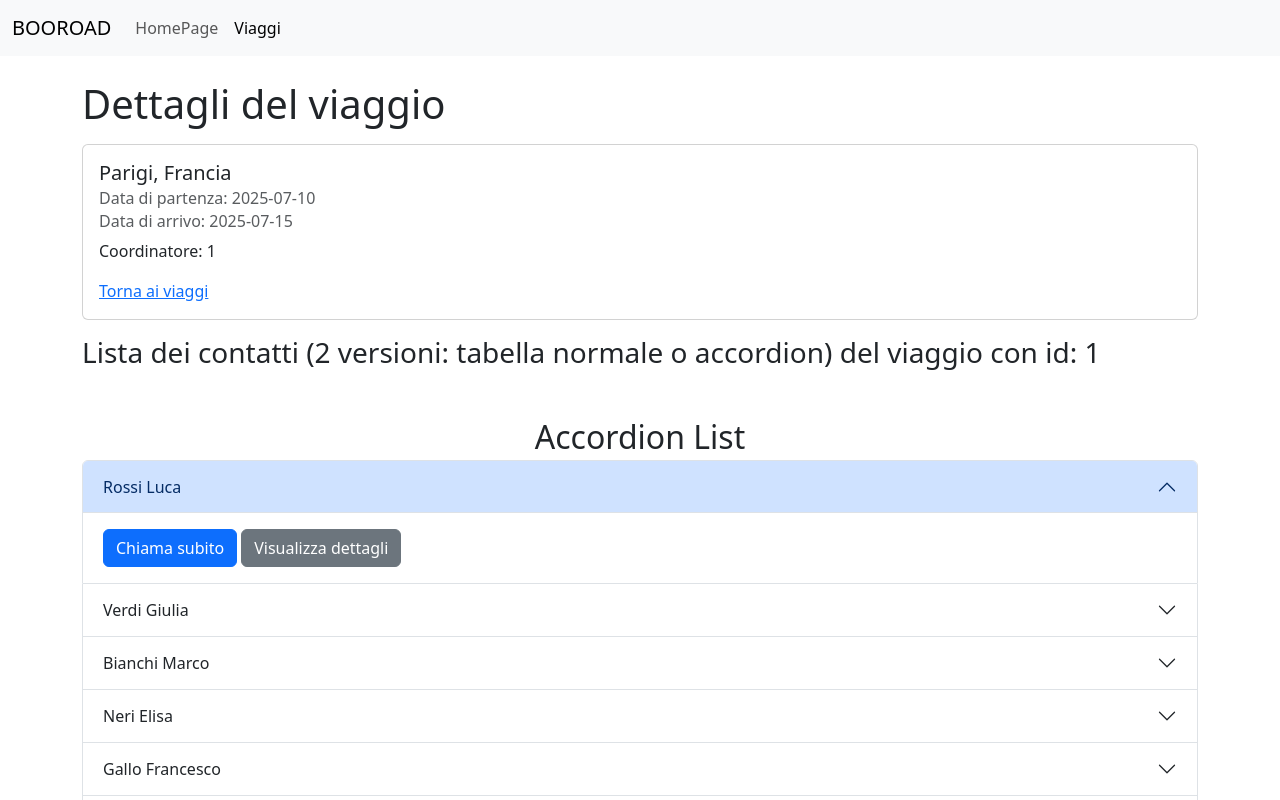
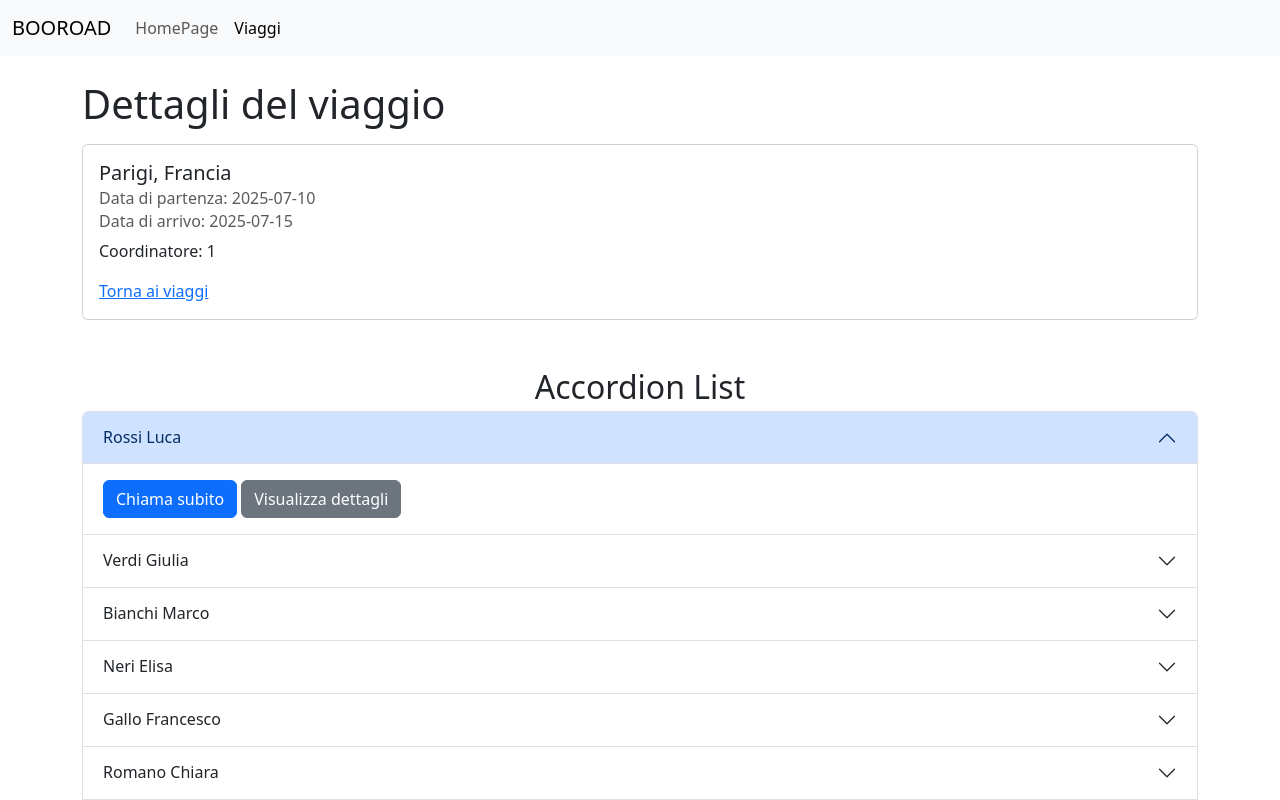
Before and after one commit to VoilaSecari/webapp-viaggi-softskill, a React (Vite) app: page /viaggi/1 in a window 1280 px wide. Shown: the top 800 px of the page. Built offline with nearby package versions, Linux system fonts and the light colour scheme.

Commit message:
correzione lista partecipanti

```diff
--- a/src/assets/pages/viaggi/TravelDetailPage.jsx
+++ b/src/assets/pages/viaggi/TravelDetailPage.jsx
@@ -32,11 +32,6 @@ export default function TravelDetailPage() {
         </div>
       </div>
 
-
-
-      <h3>
-        Lista dei contatti (2 versioni: tabella normale o accordion) del viaggio con id: {id}
-      </h3>
             {
               clients &&
               <>
@@ -58,7 +53,7 @@ export default function TravelDetailPage() {
                                               <a href={`tel:${client.phone}`} className="btn btn-primary me-1">
                                                 Chiama subito
                                             </a>
-                                              <a href="#" className="btn btn-secondary">
+                                            <a href={`/viaggi/${id}/partecipanti`} className="btn btn-secondary">
                                                 Visualizza dettagli
                                             </a>
                                         </div>
@@ -78,7 +73,6 @@ export default function TravelDetailPage() {
                             <th scope="col">
                                 #ID
                             </th>
-                              {/* <th scope="col w-100"> */}
                             <th scope="col w-100" style={{width: "100%"}}>
                                 Name
                             </th>
@@ -103,7 +97,6 @@ export default function TravelDetailPage() {
                                         <a href={`tel:${client.phone}`} className="btn btn-primary me-1">
                                           Chiama subito
                                         </a>
-                                          {/* <a href="#" className="btn btn-secondary"> */}
                                         <a href={`/viaggi/${id}/partecipanti`} className="btn btn-secondary">
                                           Visualizza dettagli
                                         </a>
```
Lines whose indentation alone changed are shown as unchanged.
